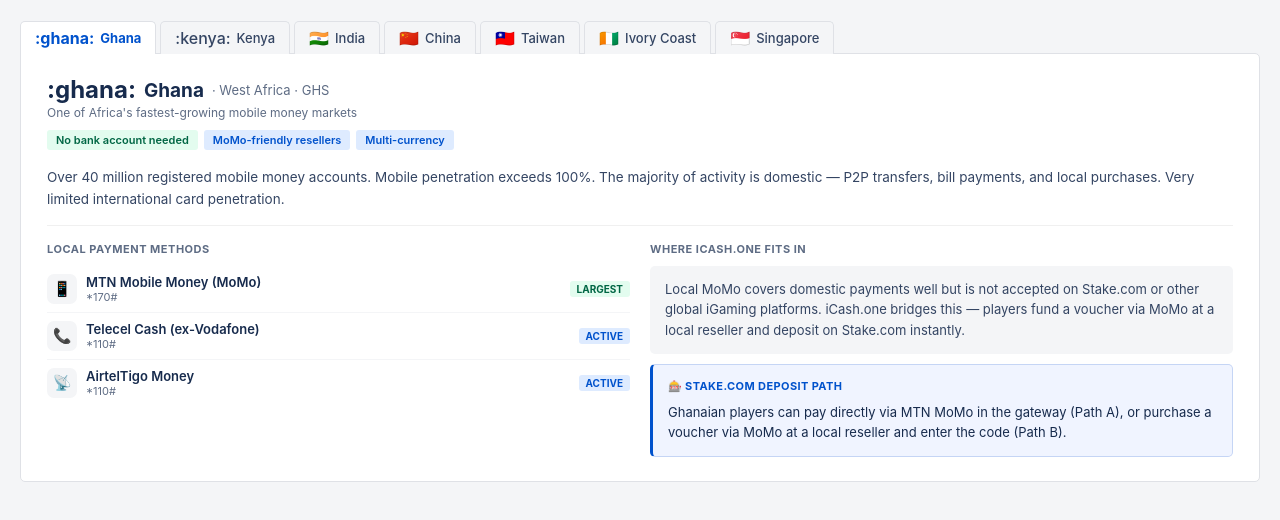
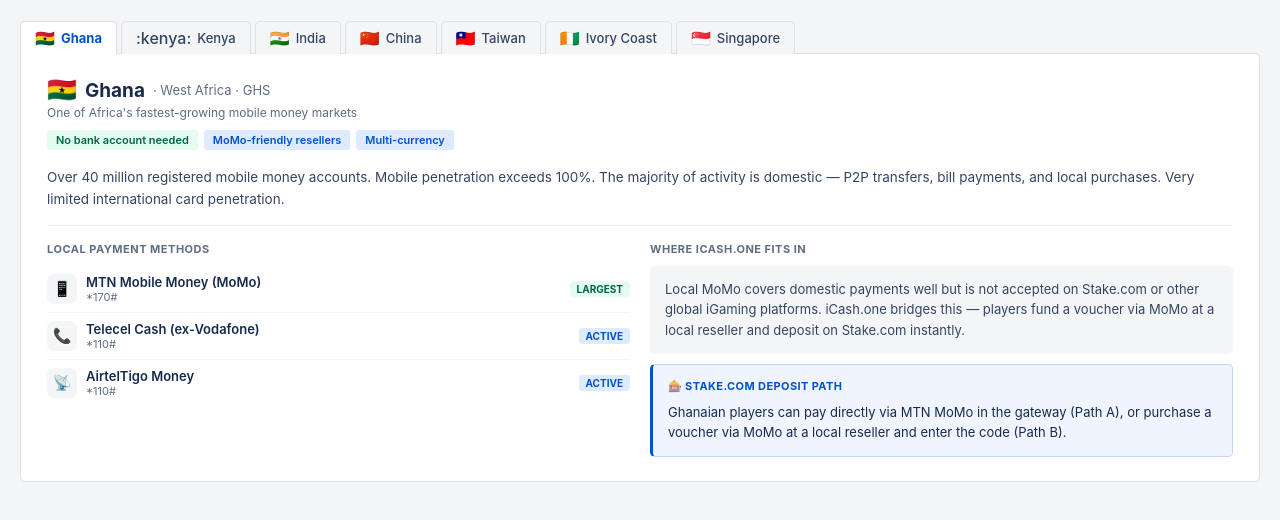
Before and after one commit to hcsquick/iCash.one.MarketContextbyCountry, a plain HTML site: page index.html in a window 1280 px wide. Drawn offline with Linux system fonts and the light colour scheme.

Commit message:
Update index.html

```diff
--- a/index.html
+++ b/index.html
@@ -64,7 +64,7 @@
 <script>
 const MARKETS = [
   {
-    code:'GH', flag:':ghana:', name:'Ghana', currency:'GHS', region:'West Africa',
+    code:'GH', flag:'&#x1F1EC;&#x1F1ED;', name:'Ghana', currency:'GHS', region:'West Africa',
     headline:"One of Africa's fastest-growing mobile money markets",
     context:"Over 40 million registered mobile money accounts. Mobile penetration exceeds 100%. The majority of activity is domestic — P2P transfers, bill payments, and local purchases. Very limited international card penetration.",
     methods:[
```
